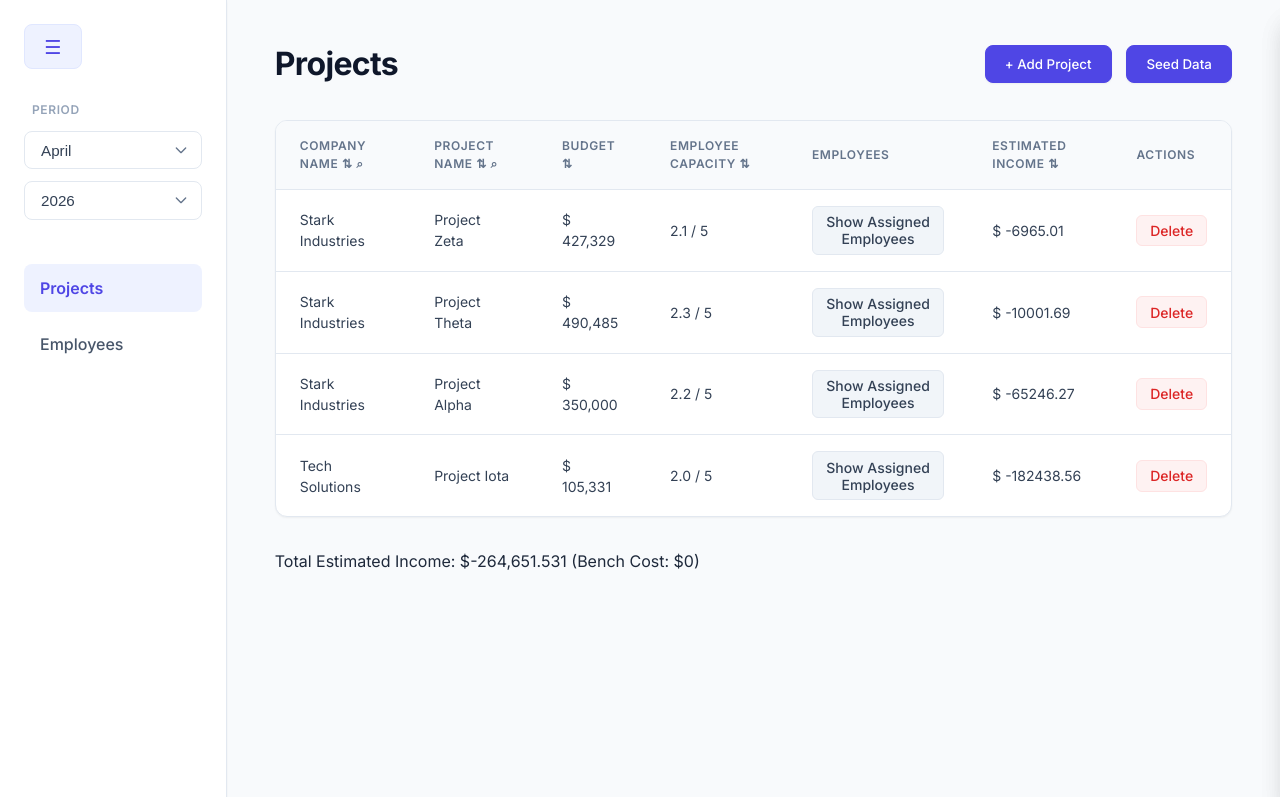
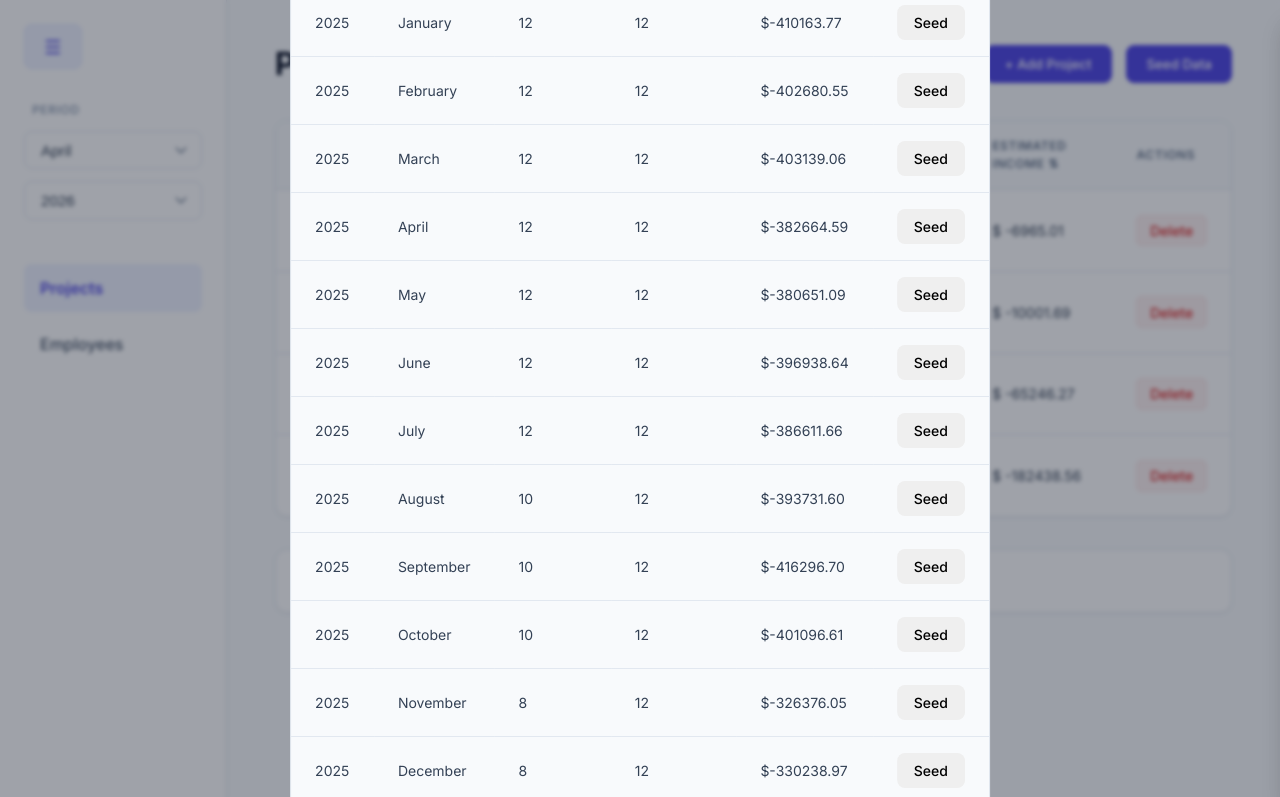
Before and after one commit to kanykeizulumova/Employee-Project-Dashboard, a website built with webpack: page src/index.html in a window 1280 px wide. Both pictures are taken after a click on the button "Seed Data". Shown: the top 797 px of the page. Built offline with nearby package versions, Linux system fonts and the light colour scheme.

Commit message:
feat: add css to seed data popup

```diff
--- a/src/style.css
+++ b/src/style.css
@@ -415,6 +415,13 @@ button {
     border: none;
 }
 
+.close-popup-btn {
+    position: fixed;
+    top: 7px;
+    right: 17px;
+    font-size: x-large;
+}
+
 .close-calendar-btn {
     position: relative;
     bottom: 80px;
@@ -825,3 +832,41 @@ input:invalid:not(:placeholder-shown) {
     padding-left: 20px;
     color: var(--slate-600);
 }
+
+#total-income {
+    font-size: 1.25rem;
+    font-weight: 600;
+    color: var(--slate-800);
+    margin-top: 1rem;
+    padding: 1rem 1.5rem;
+    background: white;
+    border-radius: var(--radius-lg);
+    border: 1px solid var(--border-color);
+    box-shadow: var(--shadow-sm);
+}
+
+/* Seed Data Popup*/
+
+#seed-data-popup-back {
+    position: fixed;
+    top: 0;
+    left: 0;
+    width: 100%;
+    height: 100%;
+    background-color: rgba(15, 23, 42, 0.4);
+    backdrop-filter: blur(2px);
+    display: flex;
+    justify-content: center;
+    align-items: center;
+    z-index: 10040;
+}
+
+#seed-data-popup {
+    position: fixed;
+    top: 50%;
+    left: 50%;
+    transform: translate(-50%, -50%);
+    background-color: var(--bg-color);
+    border: 1px solid var(--slate-200);
+    border-radius: var(--radius-lg);
+}
```
